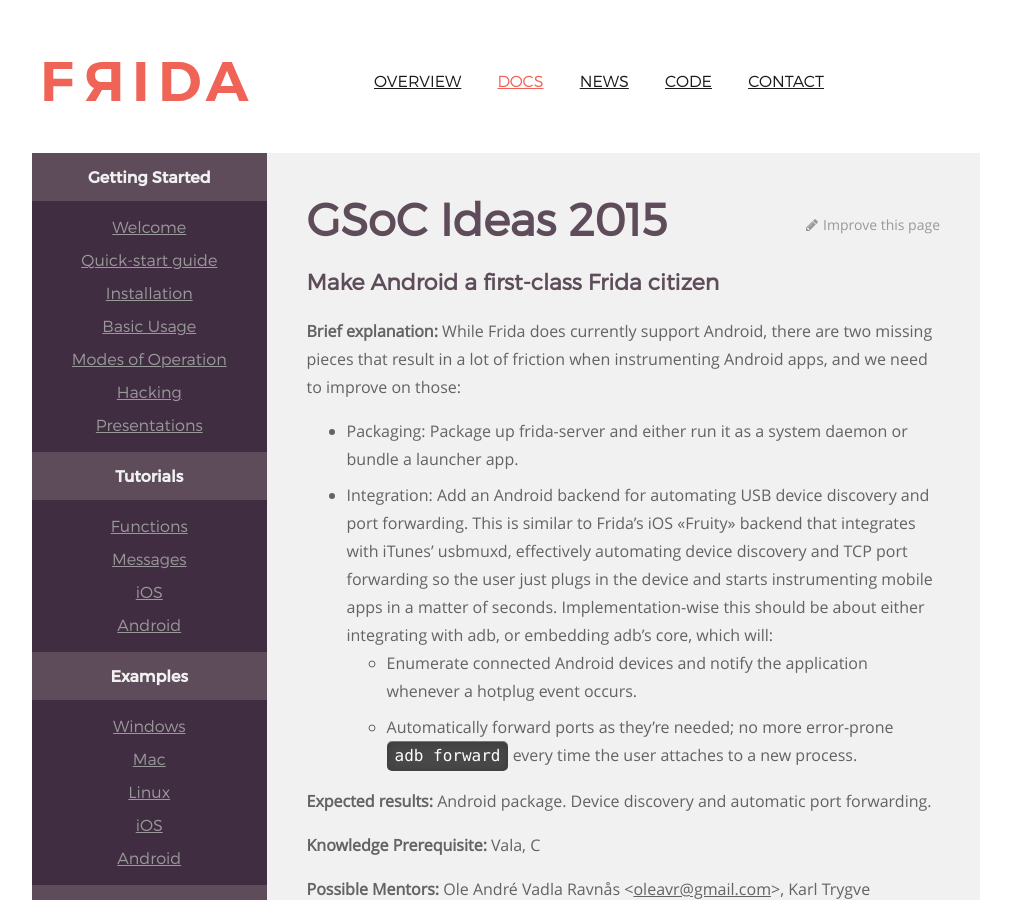
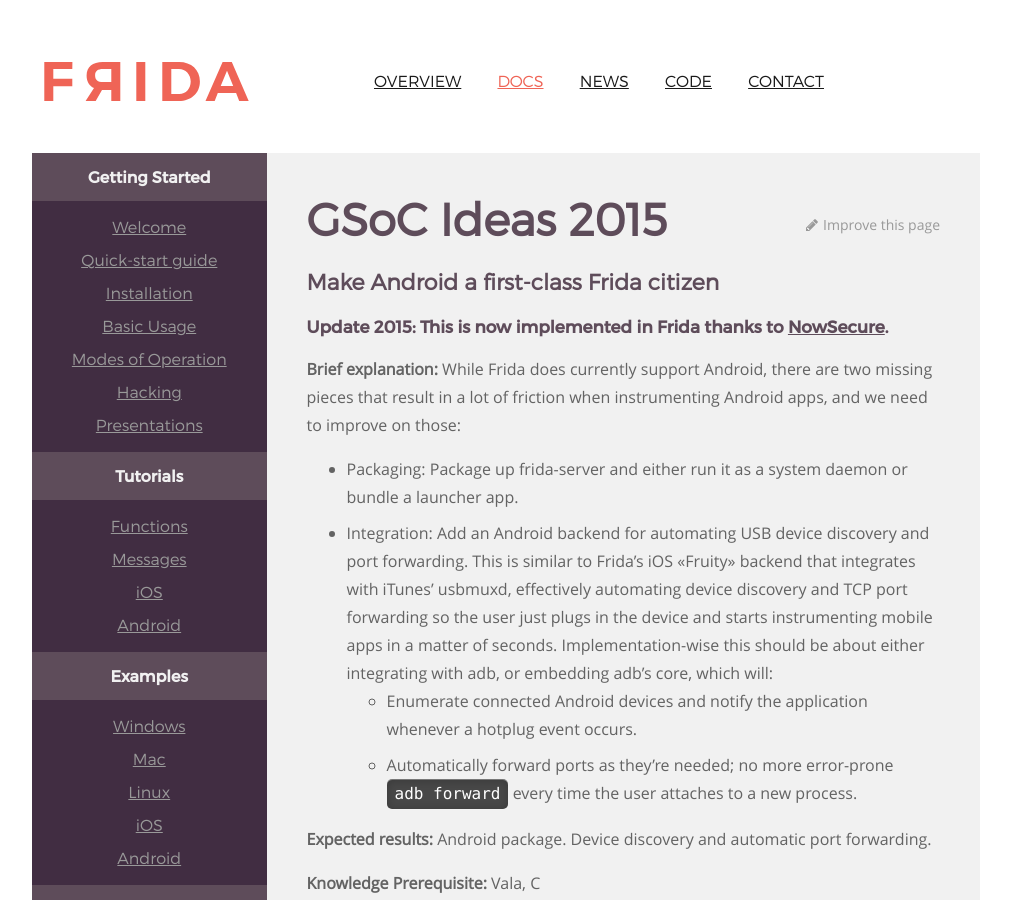
Before and after one commit to frida/frida-website, a Jekyll site: the page built from _docs/gsoc-ideas-2015.md, in a window 1280 px wide and 900 px high. Shown: the whole window, without its empty margins (129-1140 px from the left). Built offline with Jekyll 4.4.1, drawn with Linux system fonts in a browser that asks for light colours; some of the changed text lies outside the part shown.

Commit message:
Credit NowSecure for GSoC ideas that have since been implemented

```diff
--- a/_docs/gsoc-ideas-2015.md
+++ b/_docs/gsoc-ideas-2015.md
@@ -5,6 +5,8 @@ permalink: /docs/gsoc-ideas-2015/
 ---
 
 ## Make Android a first-class Frida citizen
+
+### Update 2015: This is now implemented in Frida thanks to [NowSecure][].
 
 **Brief explanation:** While Frida does currently support Android, there
 are two missing pieces that result in a lot of friction when instrumenting
@@ -84,6 +86,8 @@ Want to know more about how it's implemented for x86? Read more [here](https://m
 
 ## Add support for spawning apps on Android: instrument from the first instruction
 
+### Update 2015: This is now implemented in Frida thanks to [NowSecure][].
+
 **Brief explanation:** Not to be confused with support for spawning processes,
 which is already present in Frida, this is about adding support for
 instrumenting an Android app from the first instruction executed after Zygote
@@ -136,6 +140,8 @@ although presumably much much simpler.
 
 ## Expose backtracer and symbol resolving API to JavaScript
 
+### Update 2015: This is now implemented in Frida thanks to [NowSecure][].
+
 **Brief explanation:** There's currently a [Backtracer](https://github.com/frida/frida-gum/blob/42b69917976f43ba3ec4297046b319970dc037dd/gum/gumbacktracer.h)
 and a [symbol resolving](https://github.com/frida/frida-gum/blob/42b69917976f43ba3ec4297046b319970dc037dd/gum/gumsymbolutil.h)
 API in frida-gum that are not yet exposed to the JS runtime.
@@ -150,3 +156,6 @@ relies on DbgHelp.dll being loaded, which might not be an acceptable constraint.
 **Knowledge Prerequisite:** JavaScript, C
 
 **Possible Mentors:** Ole André Vadla Ravnås &lt;[oleavr@gmail.com](mailto:oleavr@gmail.com)&gt;, Karl Trygve Kalleberg &lt;[karltk@gmail.com](mailto:karltk@gmail.com)&gt;
+
+
+[NowSecure]: https://www.nowsecure.com/
```
